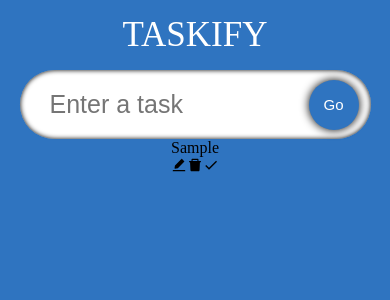
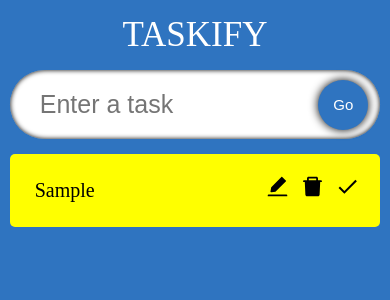
Before and after one commit to Celesca/taskify-react-typescript, a React (Create React App) app: page / in a window 390 px wide. Both pictures are taken after typing "Sample" into the empty fields and a click on the button "Go". Shown: the top 300 px of the page. Built offline with nearby package versions, Linux system fonts and the light colour scheme; the HTML template or start-up script is replaced by a standard one; a web font is replaced by a local one.

Commit message:
add: styling SingleTodo

```diff
--- a/src/components/styles.css
+++ b/src/components/styles.css
@@ -52,3 +52,54 @@
     width: 90%;
     flex-wrap: wrap;
 }
+
+.todos_single {
+    display: flex;
+    width: 29.5%;
+    border-radius: 5px;
+    padding: 20px;
+    margin-top: 15px;
+    background-color: yellow;
+}
+
+.todos_single_text {
+    flex: 1;
+    padding: 5px;
+    border: none;
+    font-size: 20px;
+}
+
+.todos_single:focus {
+    outline: none;
+}
+
+.icon {
+    margin-left: 10px;
+    font-size: 25px;
+    cursor: pointer;
+}
+
+.icon:hover {
+    color: aquamarine;
+    transform: scale(1.1);
+}
+
+@media (max-width: 1200px) {
+    .todos_single {
+        width: 40%;
+    }
+}
+
+@media (max-width: 700px) {
+    .input {
+        width: 95%;
+    }
+
+    .todos {
+        width: 95%;
+    }
+
+    .todos_single {
+        width: 100%;
+    }
+}
```
